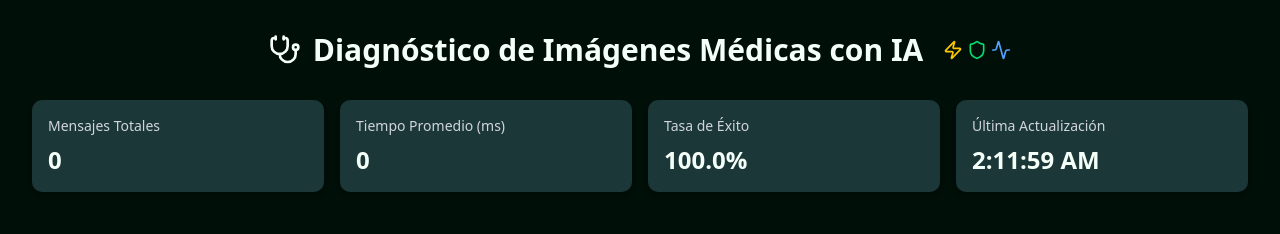
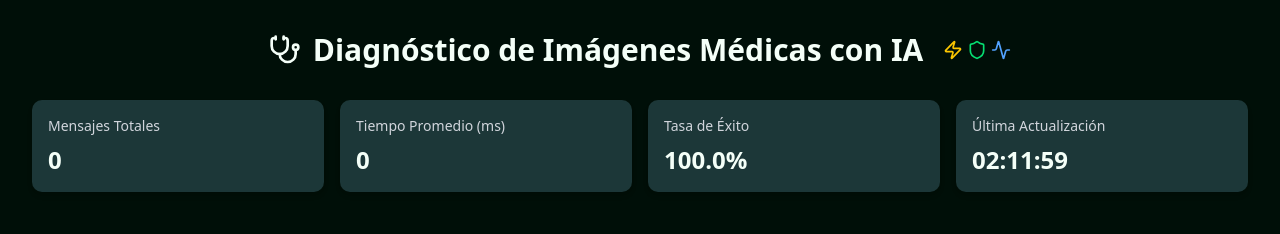
Before and after one commit to schnneider-utp/medicalweb2.0, a Next.js app: page / in a window 1280 px wide. Shown: the top 234 px of the page. Built offline with nearby package versions, Linux system fonts and the light colour scheme.

Commit message:
feat(AcceptanceMetrics): add client-side time formatting for last update
Implement custom time formatting on the client side to ensure consistent display format across different browsers and locales. The formatted time now shows hours, minutes, and seconds with leading zeros.

```diff
--- a/app/components/AcceptanceMetrics.tsx
+++ b/app/components/AcceptanceMetrics.tsx
@@ -1,9 +1,24 @@
 "use client"
 
 import { useChatMetrics } from "@/hooks/useChatMetrics"
+import { useState, useEffect } from "react"
 
 export default function AcceptanceMetrics() {
   const metrics = useChatMetrics()
+  const [formattedTime, setFormattedTime] = useState("")
+
+  useEffect(() => {
+    // Formatear la hora solo en el cliente
+    const formatTime = (timestamp: number) => {
+      const date = new Date(timestamp)
+      const hours = date.getHours().toString().padStart(2, '0')
+      const minutes = date.getMinutes().toString().padStart(2, '0')
+      const seconds = date.getSeconds().toString().padStart(2, '0')
+      return `${hours}:${minutes}:${seconds}`
+    }
+
+    setFormattedTime(formatTime(metrics.lastUpdate))
+  }, [metrics.lastUpdate])
 
   return (
     <div className="grid grid-cols-1 md:grid-cols-4 gap-4 mb-6">
@@ -24,7 +39,9 @@ export default function AcceptanceMetrics() {
 
       <div className="p-4 rounded-lg shadow-md medical-bg-primary">
         <h3 className="text-sm font-medium mb-2 text-gray-300">Última Actualización</h3>
-        <p className="text-2xl font-bold medical-text-light">{new Date(metrics.lastUpdate).toLocaleTimeString()}</p>
+        <p className="text-2xl font-bold medical-text-light">
+          {formattedTime || "Cargando..."}
+        </p>
       </div>
     </div>
   )
```
